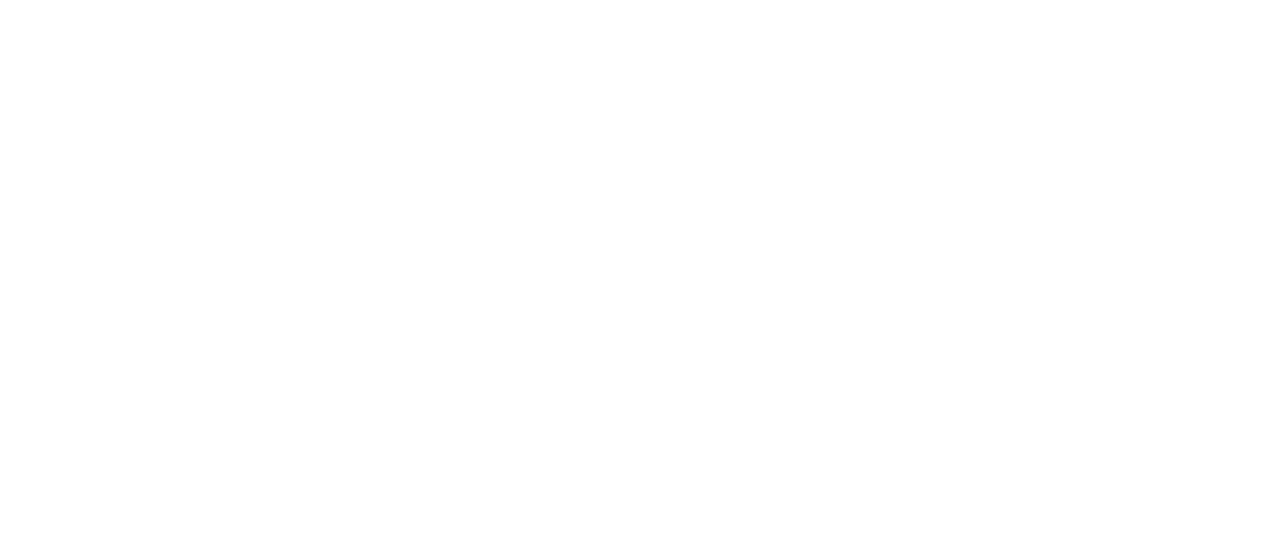
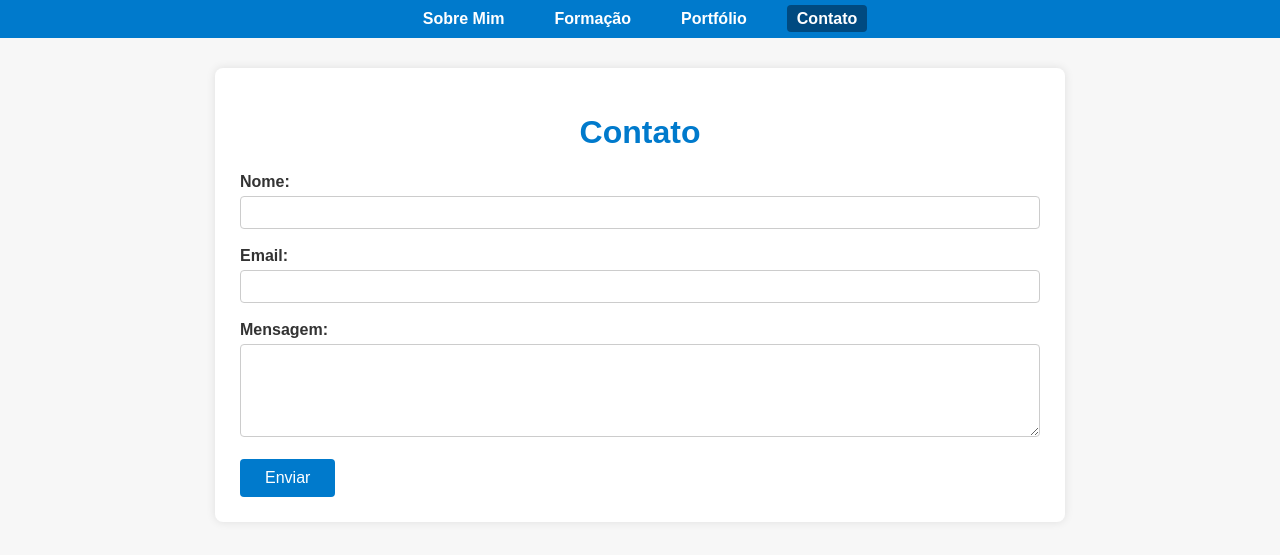
Before and after one commit to Mioroza/portifolio, a plain HTML site: page contato.html in a window 1280 px wide. Drawn offline with Linux system fonts and the light colour scheme.

Commit message:
Atualizei as páginas de contato, formação, portfólio e o CSS

```diff
--- a/contato.html
+++ b/contato.html
@@ -0,0 +1,37 @@
+<!DOCTYPE html>
+<html lang="pt-br">
+<head>
+    <meta charset="UTF-8" />
+    <meta name="viewport" content="width=device-width, initial-scale=1" />
+    <title>Contato</title>
+    <link rel="stylesheet" href="style.css" />
+</head>
+<body>
+    <header>
+        <nav>
+            <ul class="menu">
+                <li><a href="index.html">Sobre Mim</a></li>
+                <li><a href="formacao.html">Formação</a></li>
+                <li><a href="portifolio.html">Portfólio</a></li>
+                <li><a href="contato.html" class="ativo">Contato</a></li>
+            </ul>
+        </nav>
+    </header>
+
+    <main>
+        <h1>Contato</h1>
+        <form action="#" method="post">
+            <label for="nome">Nome:</label><br />
+            <input type="text" id="nome" name="nome" required /><br /><br />
+
+            <label for="email">Email:</label><br />
+            <input type="email" id="email" name="email" required /><br /><br />
+
+            <label for="mensagem">Mensagem:</label><br />
+            <textarea id="mensagem" name="mensagem" rows="5" required></textarea><br /><br />
+
+            <button type="submit">Enviar</button>
+        </form>
+    </main>
+</body>
+</html>
--- a/style.css
+++ b/style.css
@@ -1,18 +1,84 @@
 body {
     font-family: Arial, sans-serif;
     margin: 0;
-    background-color: #f2f2f2;
-  }
+    padding: 0;
+    background-color: #f7f7f7;
+    color: #333;
+}
 
-  header {
-    background-color: #333;
+header {
+    background-color: #007acc;
+    padding: 10px 0;
+}
+
+.menu {
+    list-style: none;
+    display: flex;
+    justify-content: center;
+    margin: 0;
+    padding: 0;
+}
+
+.menu li {
+    margin: 0 15px;
+}
+
+.menu a {
     color: white;
-    padding: 20px;
+    text-decoration: none;
+    font-weight: bold;
+    font-size: 16px;
+    padding: 5px 10px;
+    border-radius: 4px;
+}
+
+.menu a:hover {
+    background-color: #005fa3;
+}
+
+.menu a.ativo {
+    background-color: #004a80;
+}
+
+main {
+    max-width: 800px;
+    margin: 30px auto;
+    background: white;
+    padding: 25px;
+    border-radius: 8px;
+    box-shadow: 0 0 10px rgba(0,0,0,0.1);
+}
+
+h1 {
     text-align: center;
-  }
+    color: #007acc;
+}
 
-  nav a {
+form label {
+    font-weight: bold;
+}
+
+input[type="text"],
+input[type="email"],
+textarea {
+    width: 100%;
+    padding: 8px;
+    margin-top: 5px;
+    border-radius: 4px;
+    border: 1px solid #ccc;
+    box-sizing: border-box;
+}
+
+button {
+    background-color: #007acc;
     color: white;
-    margin: 0 10px;
-    text-decoration: none;
-  }
+    border: none;
+    padding: 10px 25px;
+    border-radius: 4px;
+    cursor: pointer;
+    font-size: 16px;
+}
+
+button:hover {
+    background-color: #005fa3;
+}
```
Also changed, not shown: formacao.html (+39 -0 lines), portifolio.html (+27 -0 lines).
